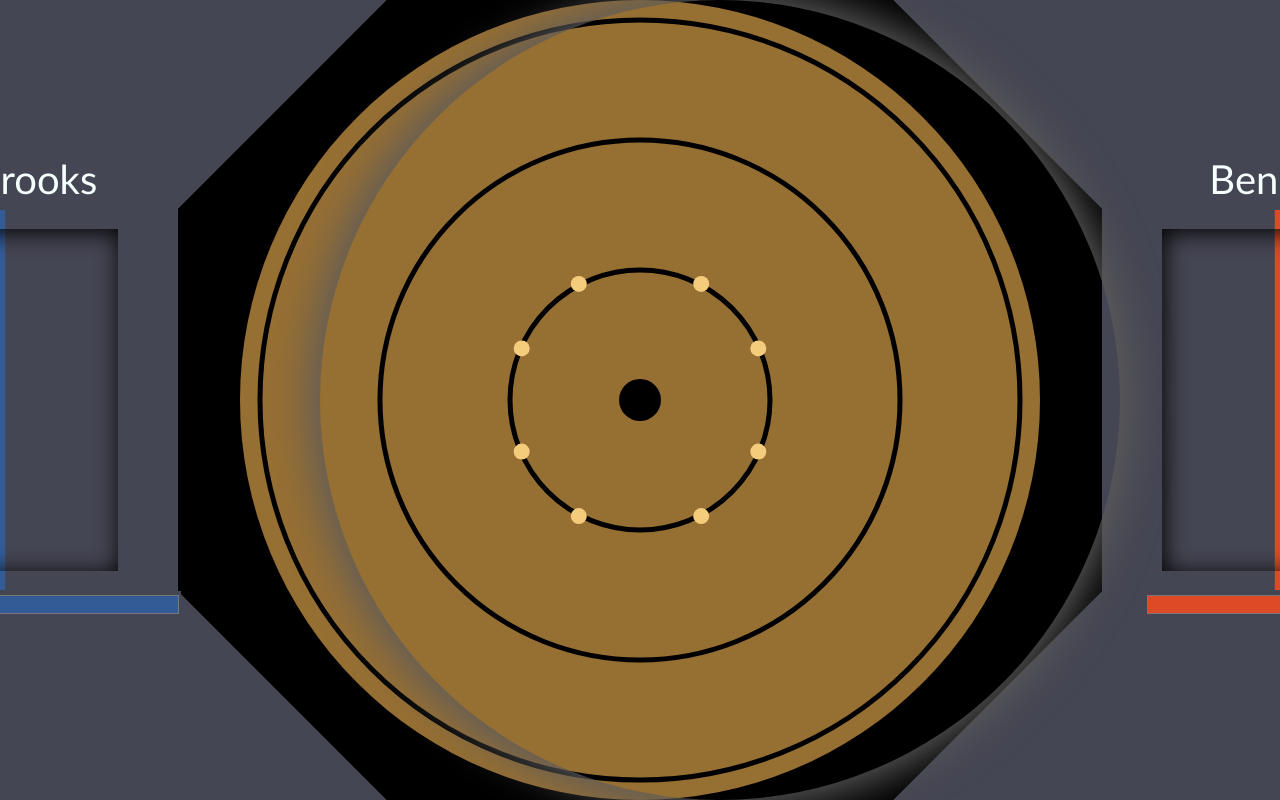
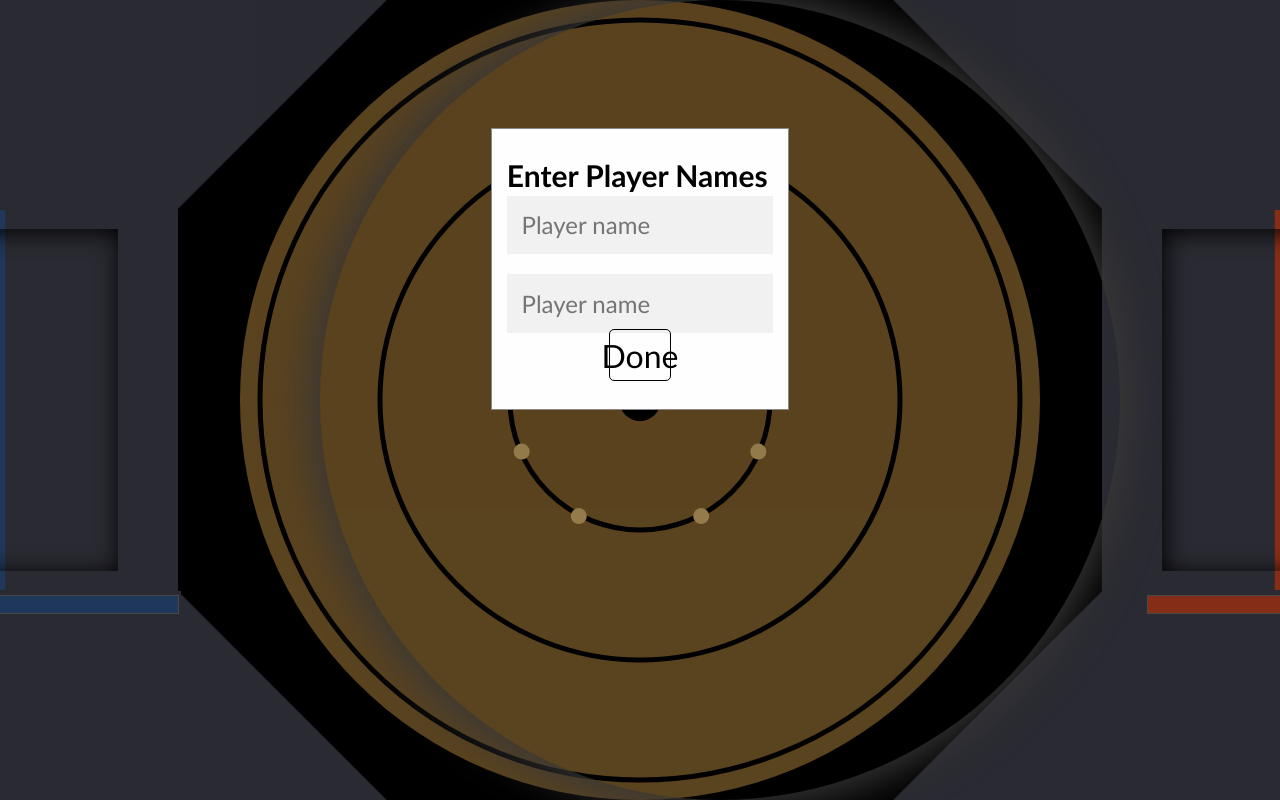
Before and after one commit to BenjiDalton/crokinole-game, an Angular app: page / in a window 1280 px wide. Built offline with nearby package versions, Linux system fonts and the light colour scheme.

Commit message:
updated player names handling so not hard coded

```diff
--- a/src/app/app.component.html
+++ b/src/app/app.component.html
@@ -5,10 +5,10 @@
 <div class="container">
 	<div class="player-input" id="playerInput">
 		<div class="content">
-			<label for="playerNameEntry" style="left: 0px">Enter Player Name</label>
-			<input type="text" placeholder="Player name" name="playerNameEntry" required>
-			<div class="button add-player-button" (click)="addPlayer()"><i class="fa fa-user-plus"></i></div>
-			<div class="button close-button" (click)="closePlayerInput()">Close</div>
+			<label for="playerNameEntry1" style="left: 0px">Enter Player Names</label>
+			<input type="text" placeholder="Player name" name="playerNameEntry1" required>
+			<input type="text" placeholder="Player name" name="playerNameEntry2" required style="top: 50%">
+			<div class="button close-button" (click)="closePlayerInput()">Done</div>
 		  </div>
 	</div>
 	<div *ngFor="let notification of notifications" class="pop-up-notification">
@@ -17,7 +17,7 @@
 		</div>
 	</div>
 	<div class="game-area">
-		<div class="new-game-button" (click)="newGame()">new game</div>
+		<div class="new-game-button" (click)="newGame()">New game</div>
 		<app-world></app-world>
 		<canvas #gameArea class="game-canvas"></canvas>
 	</div>
--- a/src/app/app.component.scss
+++ b/src/app/app.component.scss
@@ -79,7 +79,10 @@
 				box-shadow: 0 10px 35px rgba(81, 119, 81, 0.35);
 			}
 			.close-button:hover {
-				background-color: rgb(142, 60, 60);
+				box-shadow: 0 10px 20px rgba(54, 41, 131, 0.35);
+			}
+			.close-button:active {
+				background-color: rgba(96, 97, 96, 0.35);
 			}
 			.button:hover {
 				cursor: pointer;
@@ -218,7 +221,8 @@
 		display: flex;
 		justify-content: center;
 		align-items: center;
-		width: 400px;
+		width: 200px;
+		height: 100px;
 		background-color: rgb(23, 23, 30);
 		left: 2%;
 		top: 10%;
@@ -230,6 +234,7 @@
 	}
 	.new-game-button:hover {
 		cursor: pointer;
+		background-color: rgb(23, 23, 30, 0.3);
 	}
 
 	.pop-up-notification {
--- a/src/app/app.component.ts
+++ b/src/app/app.component.ts
@@ -29,7 +29,7 @@ export class AppComponent implements AfterViewInit {
 		this.physicsService.renderElement = this.gameAreaElement.nativeElement;
 		this.world = new WorldComponent(this.physicsService, this.gameState);
 		this.world.create();
-		// this.openPlayerInput();
+		this.openPlayerInput();
 
 		this.gameStateSubscription = this.gameState.gameStateMessage.subscribe(result => {
 			let message = result[0];
@@ -43,6 +43,20 @@ export class AppComponent implements AfterViewInit {
 	}
 	public closePlayerInput(): void {
 		let modal = document.getElementById('playerInput') as HTMLElement;
+		const playerNameEntry1 = document.querySelector('input[name="playerNameEntry1"]') as HTMLInputElement;
+		const playerNameEntry2 = document.querySelector('input[name="playerNameEntry2"]') as HTMLInputElement;
+
+		// Access the PlayerComponent instances from the _players dictionary and set the names
+		if ( playerNameEntry1?.value ) {
+			this.gameState.players.p1.name = playerNameEntry1?.value;
+		} else {
+			this.gameState.players.p1.name = 'Player 1'
+		}
+		if ( playerNameEntry2?.value ) {
+			this.gameState.players.p2.name = playerNameEntry2?.value;
+		} else {
+			this.gameState.players.p2.name = 'Player 2'
+		}
 		modal.style.display = 'none';
 	}
 	public addPlayer(): void {
--- a/src/app/services/game-state.service.ts
+++ b/src/app/services/game-state.service.ts
@@ -16,11 +16,11 @@ Goals:
 */
 
 export class GameStateService {
-	private Brooks = new PlayerComponent;
-	private Ben = new PlayerComponent;
+	private player1 = new PlayerComponent;
+	private player2 = new PlayerComponent;
 	private _players: { [key: string]: PlayerComponent } = {
-		'p1': this.Brooks,
-		'p2': this.Ben
+		'p1': this.player1,
+		'p2': this.player2
 	};
 	private switchPlayersSubscription: Subscription;
 	private ballRemovedSubscription: Subscription;
@@ -39,15 +39,15 @@ export class GameStateService {
 	}
 
 	constructor(private physicsService: PhysicsService) {
-		this.Brooks.name = 'Brooks';
-		this.Ben.name = 'Ben';
+		// this.Brooks.name = 'Brooks';
+		// this.Ben.name = 'Ben';
 		this.playerChangeSubscription = this.playerChange.subscribe((currentPlayer: any) => {
 			for ( const [playerID, player] of Object.entries(this._players) ) {
 				if ( player === this.currentPlayer ) {
 					this.sendCurrentPlayer(playerID, player);
 				}
 			}
-			this.sendGameStateMessage(`It is ${currentPlayer.name}'s turn to start`, this.notificationColors.grey);
+			this.sendGameStateMessage(`It is now ${currentPlayer.name}'s turn`, this.notificationColors.grey);
 		});
 
 		this.switchPlayersSubscription = this.physicsService.playerTurnOver
--- a/src/app/world/world.component.html
+++ b/src/app/world/world.component.html
@@ -1,10 +1,10 @@
 <div class="piece-container" style="left: 15%;">
-	<p> Brooks </p>
+	<p> {{ gameState.players.p1.name }} </p>
 	<div class="piece-container-shadow" style="left: 13%;"></div>
 	<div><input id="p1" type="color" value="#335B96"></div>
 </div>
 <div class="piece-container" style="right: 15%;">
-	<p> Ben </p>
+	<p> {{ gameState.players.p2.name }} </p>
 	<div class="piece-container-shadow" style="right: 13%;"></div>
 	<div><input id="p2" type="color" value="#DF4A26" (click)="updatePlayerColor($event.target)"></div>
 </div>
--- a/src/app/world/world.component.ts
+++ b/src/app/world/world.component.ts
@@ -25,7 +25,7 @@ export class WorldComponent implements AfterViewInit {
 	private changePlayerSubscription: Subscription;
 	private activePiece: any;
 
-	constructor(private physicsService: PhysicsService, private gameState: GameStateService) {
+	constructor(private physicsService: PhysicsService, public gameState: GameStateService) {
 	}
 
 	ngAfterViewInit(): void {
```
